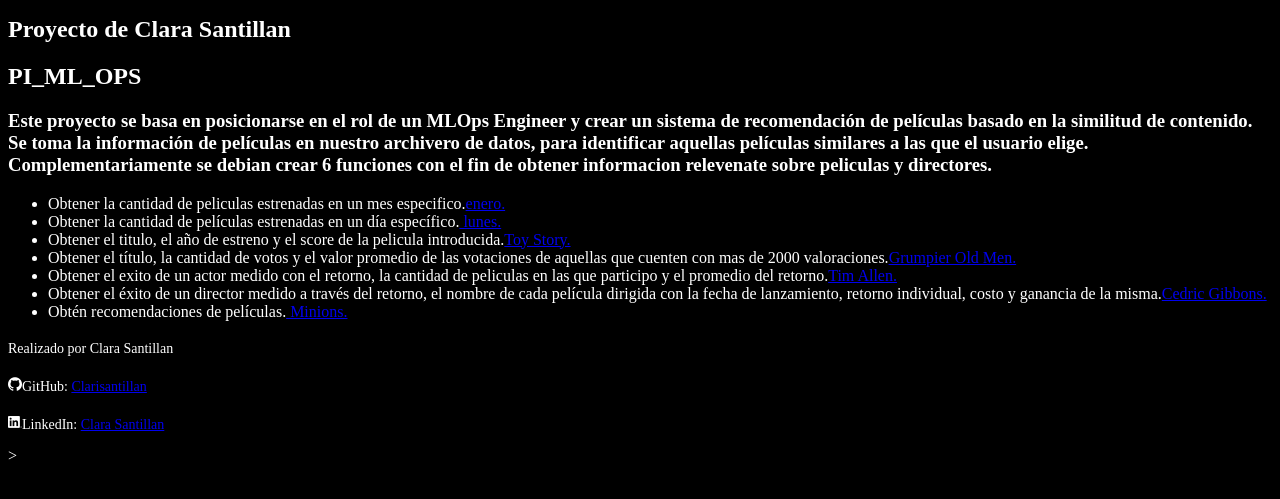
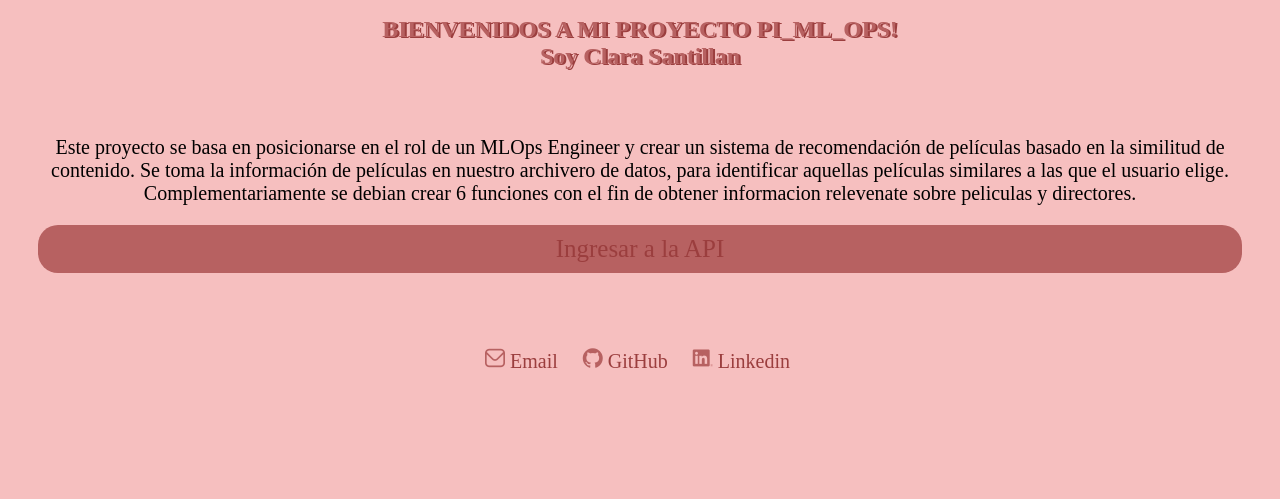
Before and after one commit to Clarisantillan/PI_ML_OPS_sistema_de_recomedacion, a FastAPI app: page / in a window 1280 px wide. Shown: the top 499 px of the page. Run offline with FastAPI, Linux system fonts and the light colour scheme; parts of the project's set-up code (start-up, migrations or seed data) failed here and were passed over; some libraries are stand-ins or nearby versions.

Commit message:
arreglos

```diff
--- a/templates/index.html
+++ b/templates/index.html
@@ -5,55 +5,102 @@
     <meta name="viewport" content="width=device-width, initial-scale=1.0">
     <title>Sistema de Recomedacion de Peliculas</title>
     <link rel='stylesheet' href='https://cdn-uicons.flaticon.com/uicons-brands/css/uicons-brands.css'>
+    <link rel='stylesheet' href='https://cdn-uicons.flaticon.com/uicons-regular-rounded/css/uicons-regular-rounded.css'>
     <style>
-        body {
-            background-color: black;
-            color: white;
+        body{
+            background-color:#f6bfbf;}
+
+    main{
+        background-color:#f6bfbf;
+        padding:30px;
+    }
+       h1 {
+         font-weight: bold;
+         text-shadow: 2px 1px #9b3e3e;
+            font-size: 24px;
+            color: #b76161;
+            display: flex;
+            justify-content: center;
+            text-align: center;
         }
-
-        h1 {
-            font-size: 24px;
+        h2{
+            font-size:25px;
+            color: #b76161;
+            display: flex;
+            justify-content: center;
+            text-align: center;
         }
-
-        .introduction {
-            font-size: 18px;
-            margin-bottom: 20px;
+       p{
+          font-size: 20px;
+       }
+        #intro{
+            display: flex;
+            justify-content: center;
+            text-align: center;
         }
-
-        .bullets {
-            font-size: 16px;
-            margin-bottom: 10px;
+        .contacto{
+            display: inline-flex;
+            padding: 5px;
         }
-
-        .signature {
-            font-size: 14px;
-            margin-top: 20px;
+        .contacto>p{
+            padding: 10px;
+        }
+        .boton{
+          display: flex;
+          justify-content: center;
+          padding: 5px;
+          color:#fbfbfb;
+          background-color: #b76161;
+          border-radius: 20px;
+        }
+        .boton:hover{
+            color: #b76161;
+            background-color:#fbfbfb;
+            cursor: pointer;
+        }
+        #a{
+            font-size:25px ;
+        }
+        #a:hover{
+            color: #b76161;
+            background-color:#fbfbfb;
+            cursor: pointer;
+        }
+        footer{
+            color:#b76161;
+           display: flex;
+           justify-content: center;
+            padding:10px;
+        }
+        a{
+            text-decoration: none;
+            color:#9b3e3e;
+            padding: 5px;
+        }
+        a:hover{
+            color:#fbfbfb;
+            cursor: pointer;
         }
     </style>
 </head>
 <body>
-    <h1>Proyecto de Clara Santillan</h1>
-    <h2>PI_ML_OPS</h2>
-    <h3>Este proyecto se basa en posicionarse en el rol de un MLOps Engineer y crear un sistema de recomendación de películas basado en la similitud de contenido. Se toma la información de películas en nuestro archivero de datos, para identificar aquellas películas similares a las que el usuario elige. Complementariamente se debian crear 6 funciones con el fin de obtener informacion relevenate sobre peliculas y directores.</h3>
-</body>
-</html>
+    <header>
+        <h1>BIENVENIDOS A MI PROYECTO PI_ML_OPS!<br>Soy Clara Santillan</h1>
+    </header>
+    <main>
+        <div id="intro">
+            <p>Este proyecto se basa en posicionarse en el rol de un MLOps Engineer y crear un sistema de recomendación de películas basado en la similitud de contenido.
+            Se toma la información de películas en nuestro archivero de datos, para identificar aquellas películas similares a las que el usuario elige. Complementariamente se debian crear 6 funciones con el fin de obtener informacion relevenate sobre peliculas y directores.</p>
+        </div>
 
-    <div class="bullets">
-        <ul>
-            <li>Obtener la cantidad de peliculas estrenadas en un mes especifico.<a href="/cantidad_filmaciones_mes/enero">enero.</a></li>
-            <li>Obtener la cantidad de películas estrenadas en un día específico.<a href="/cantidad_filmaciones_dia/lunes"> lunes.</a></li>
-            <li>Obtener el titulo, el año de estreno y el score de la pelicula introducida.<a href="/score_titulo/ToyStory">Toy Story.</a></li>
-            <li>Obtener el título, la cantidad de votos y el valor promedio de las votaciones de aquellas que cuenten con mas de 2000 valoraciones.<a href="/votos_titulo/GrumpierOldMen">Grumpier Old Men.</a></li>
-            <li>Obtener el exito de un actor medido con el retorno, la cantidad de peliculas en las que participo y el promedio del retorno.<a href="/get_actor/TimAllen">Tim Allen.</a></li>
-            <li>Obtener el éxito de un director medido a través del retorno, el nombre de cada película dirigida con la fecha de lanzamiento, retorno individual, costo y ganancia de la misma.<a href="/get_director/CedricGibbons">Cedric Gibbons.</a></li>
-            <li>Obtén recomendaciones de películas.<a href="/recomendacion/Cars"> Minions.</a></li>
-        </ul>
-    </div>
+       <div class="boton"><a id="a" href="https://sistema-de-recomedacion-peliculas.onrender.com/docs">Ingresar a la API</a></div>
+    </main>
     <footer>
-        <p class="signature">Realizado por Clara Santillan</p>
-        <p class="signature"><i class="fi fi-brands-github"></i>GitHub: <a href="https://github.com/Clarisantillan">Clarisantillan</a></p>
-        <p class="signature"><i class="fi fi-brands-linkedin"></i>LinkedIn: <a href="https://www.linkedin.com/in/clara-santillan/">Clara Santillan</a></p>
-    </footer>>
+      <div class="contacto">
+         <p><i class="fi fi-rr-envelope"></i><a href="mailto:clarisantillan@icloud.com?Subject=Interesado/a%20en%20contactarla%20">Email</a></p>
+         <p><i class="fi fi-brands-github"></i><a href="https://github.com/Clarisantillan">GitHub</a></p>
+         <p><i class="fi fi-brands-linkedin"></i><a href="https://www.linkedin.com/in/clara-santillan/">Linkedin</a></p>
+       </div>
+    </footer>
 
 </body>
-</html>
```
